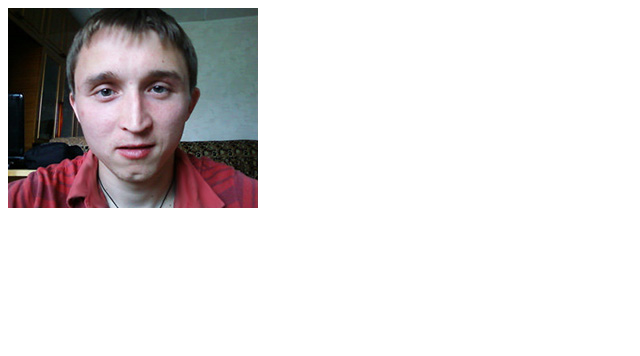
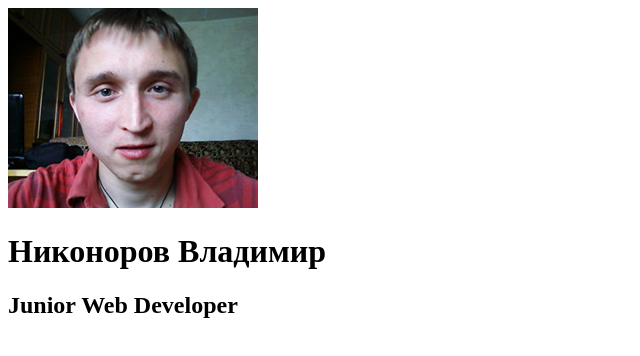
Before and after one commit to nooncat/resume, a plain HTML site: page index.html in a window 1280 px wide. Shown: the whole page, without its empty margins (0-640 px from the left). Drawn offline with Linux system fonts and the light colour scheme.

Commit message:
add headers

```diff
--- a/index.html
+++ b/index.html
@@ -8,6 +8,8 @@
   <body>
     <header>
       <img src="assets/images/photo.jpg" class="photo" alt="photo" width="250" height="200">
+      <h1>Никоноров Владимир</h1>
+      <h2>Junior Web Developer</h2>
     </header>
   </body>
 </html>
```
